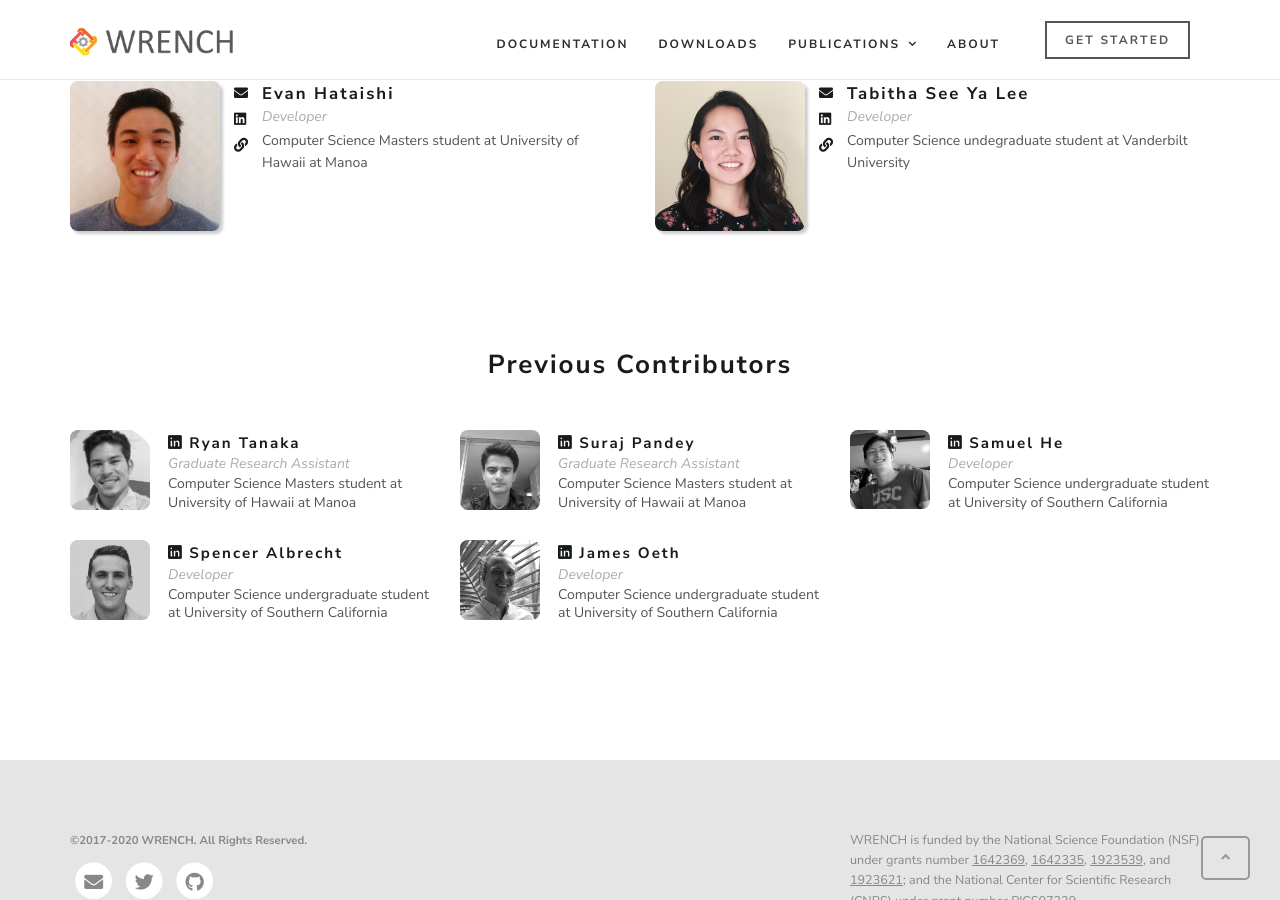
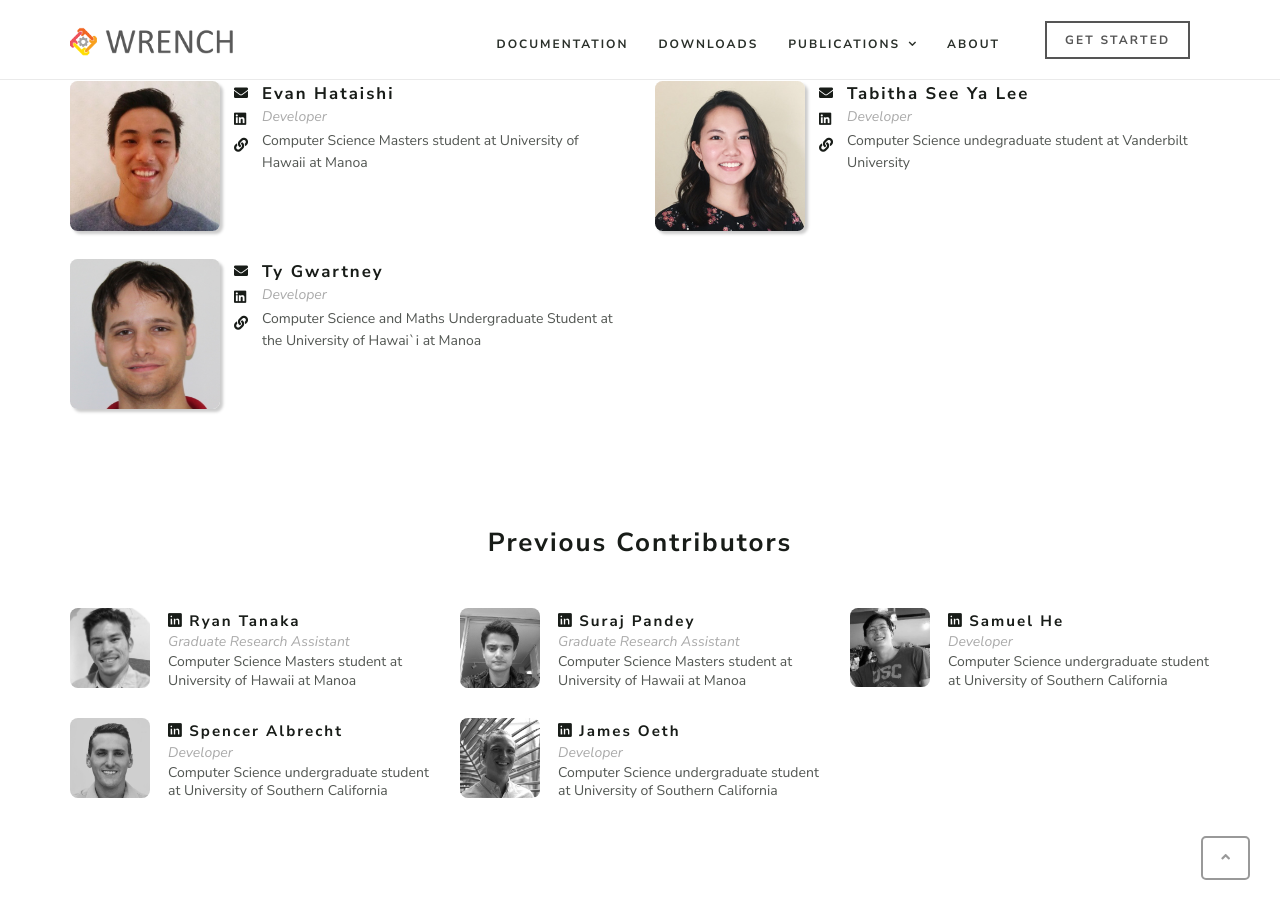
Before and after one commit to wrench-project/wrench-project.github.io, a Jekyll site: the page built from about.html, in a window 1280 px wide and 900 px high, scrolled down 974 px. Built offline with Jekyll 4.4.1, drawn with Linux system fonts in a browser that asks for light colours; nearby versions of some CDN libraries; comment, search, counter and statistics services are not loaded.

Commit message:
adding Ty Gwartney

```diff
--- a/_data/team_current.yml
+++ b/_data/team_current.yml
@@ -61,3 +61,11 @@
   linkedin: "https://www.linkedin.com/in/tabitha-sy-lee/"
   website: ""
   photo: "lee.jpg"
+
+- name: "Ty Gwartney"
+  role: "Developer"
+  description: "Computer Science and Maths Undergraduate Student at the University of Hawai`i at Manoa"
+  email: "tyg@hawaii.edu"
+  linkedin: "https://www.linkedin.com/in/ty-gwartney-a4808216a/"
+  website: "https://ty-gwartney.github.io"
+  photo: "gwartney.png"
```
Also changed, not shown: images/aboutus/gwartney.png (added).
